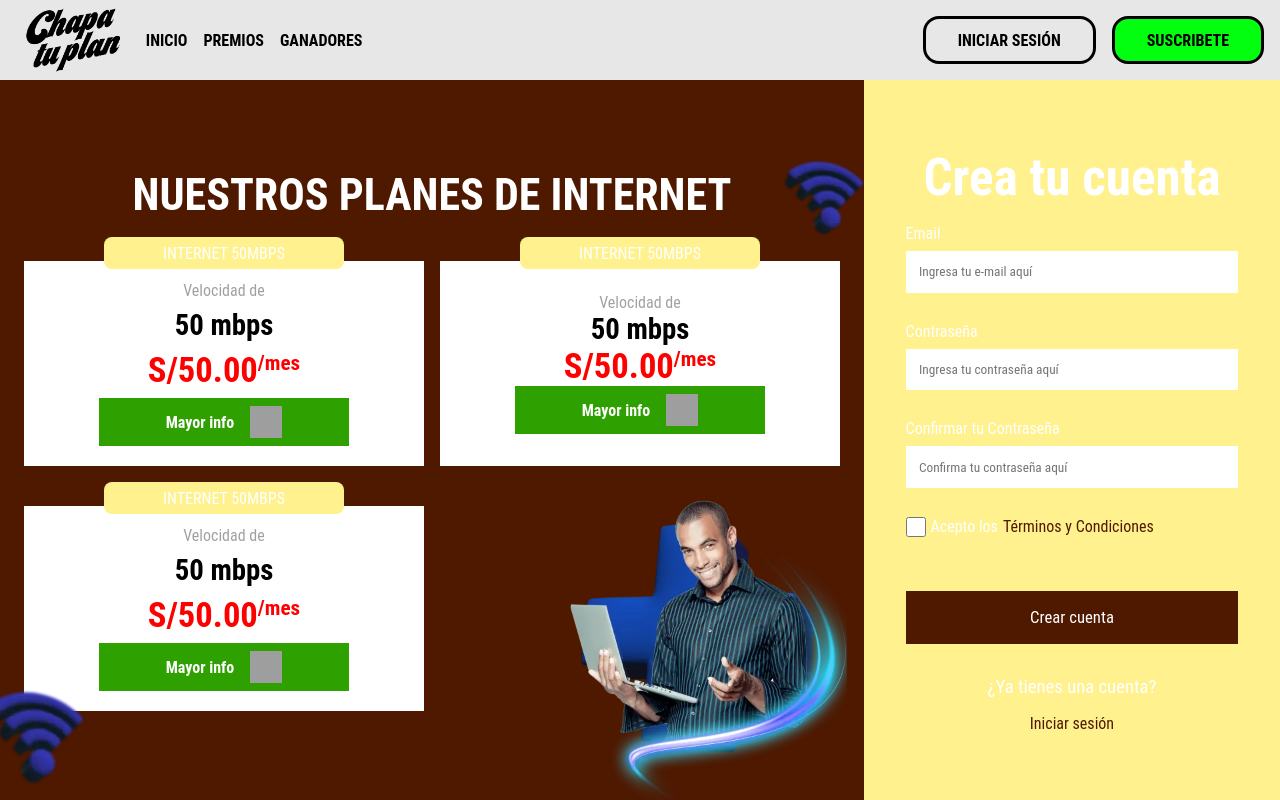
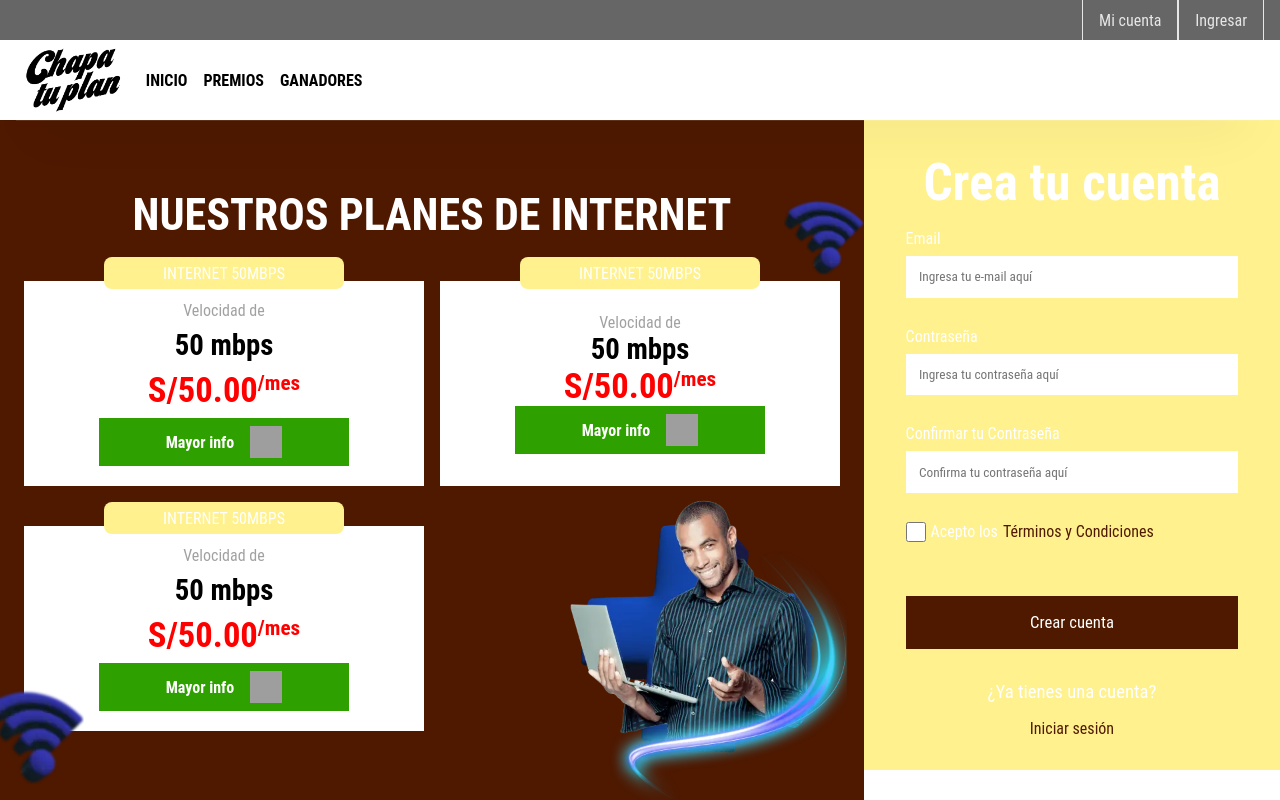
Before and after one commit to luis3sc/frameDOLO, a plain HTML site: page crearcuenta.html in a window 1280 px wide. Drawn offline with nearby package versions, Linux system fonts and the light colour scheme; grey boxes are pictures that could not be loaded.

Commit message:
Add files via upload

```diff
--- a/crearcuenta.html
+++ b/crearcuenta.html
@@ -13,23 +13,33 @@
         }
     </style>
 </head>
-<body class="bg-g4 overf">
-    <header class="bg-g1  w100">
+<body class="rel">
+    <section class="h-2em bg-g4 ">
+        <div class="container flex-jend padhor-1 flex-a mgauto h100">
+            <li class="h100 border-hor1px brdclr-g1">
+                <a class="h100 w100 padhor-1 flex-a clr-g1 clr-hover-1" href="login.html">Mi cuenta</a>
+            </li>
+            <li class="h100 border-hor1px brdclr-g1">
+                <a class="h100 w100 padhor-1 flex-a clr-g1 clr-hover-1" href="login.html">Ingresar</a>
+            </li>
+        </div>
+
+    </section>
+    <header class="bg-b w100 sticky zindex3 top0 lef0 bx-bot">
         <div class="container padhor-1 w100 mgauto">
-            <nav class="gap1">
+            <nav class="gap1 rel">
                 <div class="menu-icons">
                     <i class="icon ion-md-menu clr-n"></i>
                     <i class="icon ion-md-close"></i>
                 </div>
-                <a href="index.html" class="logo padding05 flex">
-                    <img src="./img/LOGO.png" alt="">
+                <a href="index.html" class="logo padding05 flex-centro">
+                    <img class="h100" src="./img/LOGO.png" alt="">
                 </a>
                 <ul class="nav-list w100 flex-spacebetween mayus f-bold">
                     <div class="flex-c-resp gap1 flex-a clr-n">
                         <li class="rel">
                             <a href="index.html">Inicio</a>
                         </li>
-
                         <li class="rel">
                             <a href="premios.html">Premios</a>
                         </li>
@@ -37,21 +47,18 @@
                             <a href="ganadores.html">Ganadores</a>
                         </li>
                     </div>
-                    <div class="flex-c-resp gap1">
-                        <li class="move-right btn flex-centro border3px brdclr-n f-bold w-maxc padhor-1-2 border20">
-                            <a href="login.html">Iniciar Sesión</a>
-
+                    <!-- <div class="flex-c-resp gap1">
+                        <li class="mw-ico-3 bg-1 bordercircular flex-centro">
+                            <a href="#" class="w100 h100">
+                                <img src="" alt="">
+                            </a>
                         </li>
-                        <li class="move-right btn flex-centro border3px bg-verd  brdclr-n f-bold w-maxc padhor-1-2 border20">
-                            <a href="crearcuenta.html">Suscribete</a>
-                        </li>
-                    </div>
+                    </div> -->
                 </ul>
-
             </nav>
         </div>
     </header>
-    <main class="main-header flex-row w100">
+    <main class="minh-portada overf flex-row w100">
         <div class="bg-1 flex-4 padding1 flex-colum gap1 flex-centro rel none-resp">
             <h2 class="clr-b">NUESTROS PLANES DE INTERNET</h2>
             <div class="grid-1920-2 mw1080resp gap1 mgauto">
@@ -151,7 +158,7 @@
             <img class="abs lef2-resp bot3-resp mw-140-resp" src="./img/ico-m.webp" alt="">
             <img class="abs top10-resp right4-resp mw-80 zindex0" src="./img/ico-m.webp" alt="">
         </div>
-        <div class="flex-colum bg-2 flex-2 flex-centro">
+        <div class="flex-colum bg-2 padsup-2 flex-2 h-fit flex-centro">
             <div class="p-login w100 flex-a flex-colum">
                 <div class="clr-b">
                     <h1>Crea tu cuenta</h1>
--- a/css/frame.css
+++ b/css/frame.css
@@ -193,6 +193,11 @@ main,.main-p{
 .clr-verd-2{
   color: #37bb02;
 }
+/* color botones hover */
+
+.clr-hover-1:hover{
+  color: var(--primario);
+}
 /*SVG Color*/
 .fill-1{
   fill: var(--primario);
@@ -242,6 +247,9 @@ font-weight: bold;
 .brdclr-n{
   border-color: var(--negro) !important;
 }
+.brdclr-g1{
+  border-color: var(--gris1) !important;
+  }
 .brdclr-g3{
 border-color: var(--gris3) !important;
 }
@@ -440,7 +448,7 @@ width: fit-content;
 /* maxwidth icon */
 
 .mw-img-7{
-max-width: 15em;
+max-width: 7em;
 }
 .mw-8res{
 max-width: 8em;
@@ -931,6 +939,9 @@ place-items: center;
 .abs,.abs-rel-resp{
   position: absolute;
 }
+.sticky{
+  position: sticky;
+}
 .lef0{
   left: 0px;
 }
@@ -1081,9 +1092,21 @@ place-items: center;
 .brdrbtmdash{
   border-bottom: 2px dashed var(--gris2);
 }
+/*border derecho*/
+.borderleft1px,.border-hor1px{
+  border-left: 1px solid;
+}
+.borderrig1px,.border-hor1px{
+  border-right: 1px solid;
+}
 /* BOX-SHADOW */
 .bx{
   box-shadow: 0 9px 18px rgba(0, 0, 0, 0.089), 0 15px 12px rgba(0, 0, 0, 0.048);
+}
+.bx-bot{
+  box-shadow: -1px 31px 55px -38px rgba(0,0,0,0.46);
+-webkit-box-shadow: -1px 31px 55px -38px rgba(0,0,0,0.46);
+-moz-box-shadow: -1px 31px 55px -38px rgba(0,0,0,0.46);
 }
 
 /*IMAGEN - FILTROS*/
```
Also changed, not shown: creatucuenta.html (+18 -16 lines), ganadores.html (+21 -14 lines), index.html (+13 -18 lines), login.html (+23 -16 lines), premios.html (+21 -14 lines).
